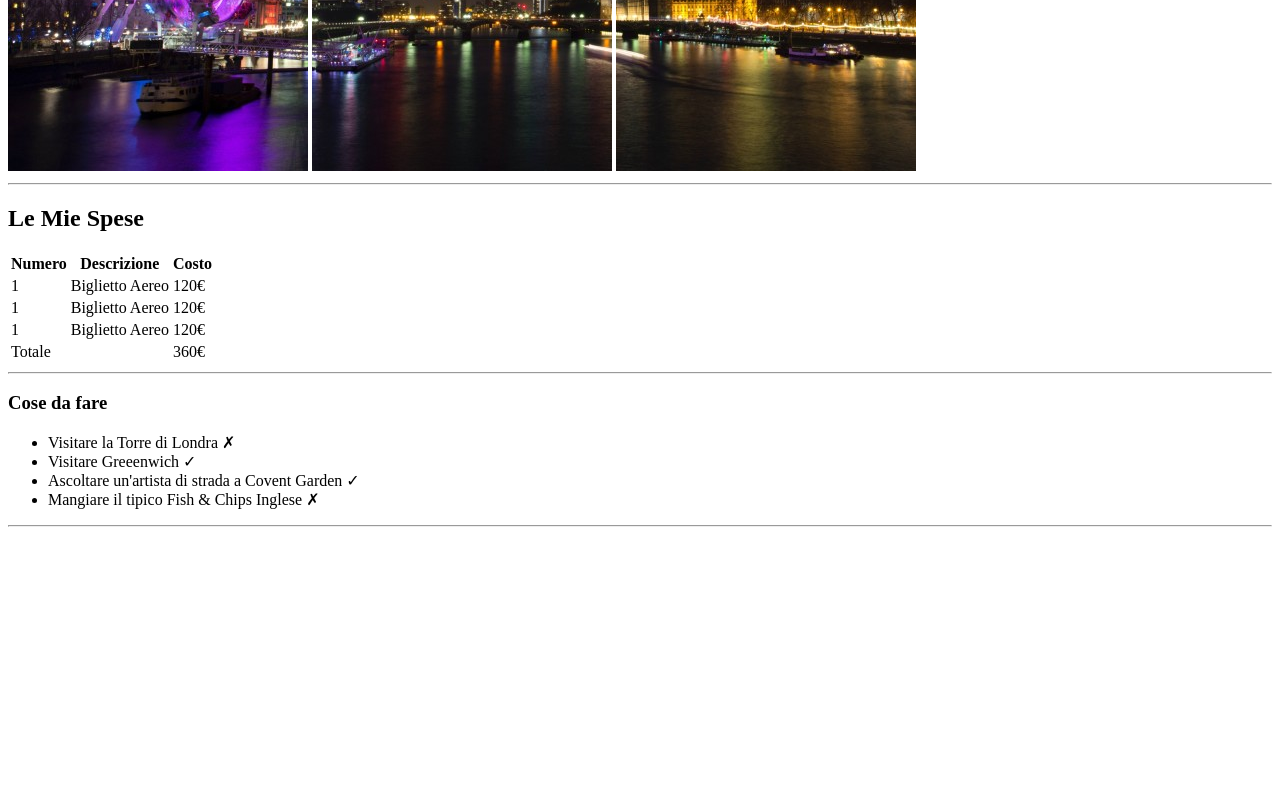
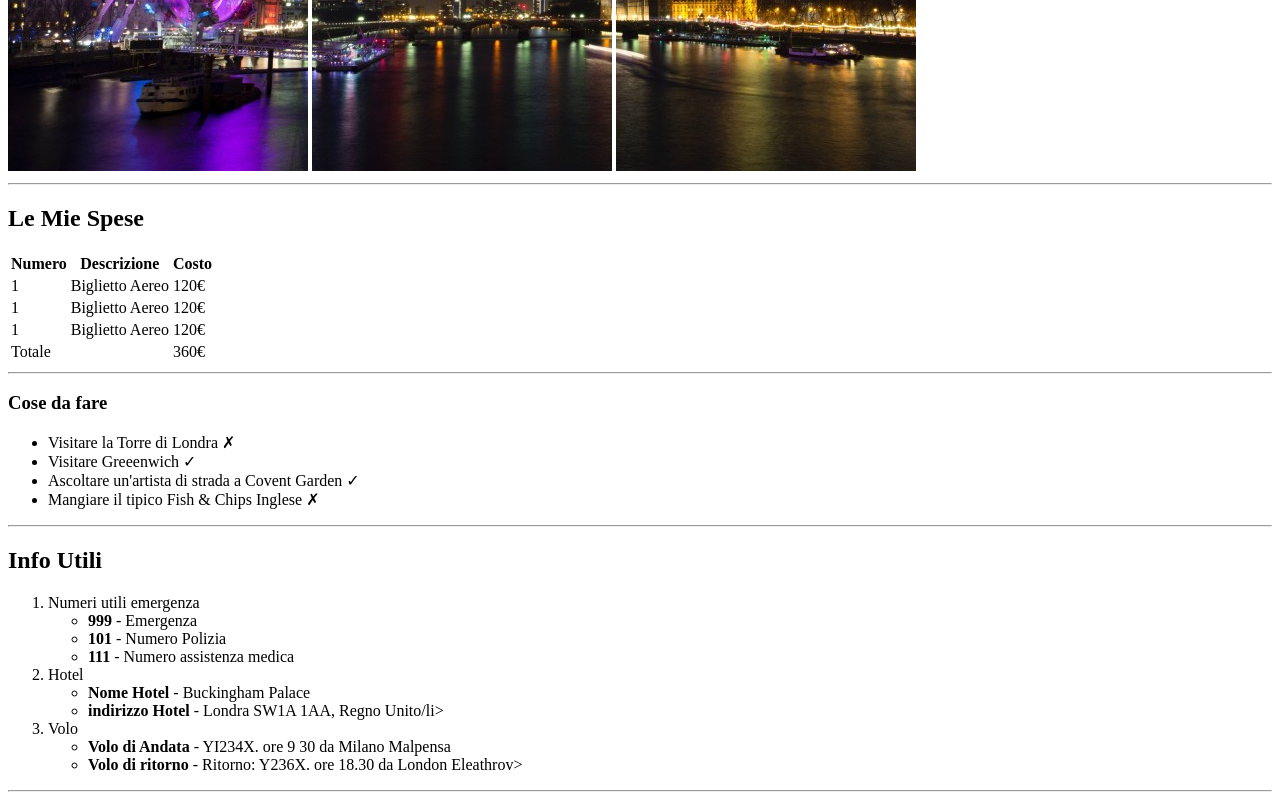
Before and after one commit to luciobo/html-london-trip, a plain HTML site: page index.html in a window 1280 px wide. Shown: the part 509-1309 px from the top of the page. Before the commit the page ends 1044 px from the top, so only its background shows below. Drawn offline with Linux system fonts and the light colour scheme.

Commit message:
sezione info utili ultimata

```diff
--- a/index.html
+++ b/index.html
@@ -76,6 +76,38 @@
             <hr>
          </section>
 
+         <section> <!-- sezxione info utili -->
+            <h2>Info Utili</h2>
+            <ol>
+                <li>
+                    <span>Numeri utili emergenza</span>
+                    <ul>
+                        <li><strong>999</strong> - Emergenza</li>
+                        <li><strong>101</strong> - Numero Polizia</li>
+                        <li><strong>111</strong> - Numero assistenza medica</li>
+                    </ul>
+                </li>
+
+                <li>
+                    <span>Hotel</span>
+                    <ul>
+                        <li><strong>Nome Hotel</strong> - Buckingham Palace</li>
+                        <li><strong>indirizzo Hotel</strong> - Londra SW1A 1AA, Regno Unito/li>
+                    </ul>
+                </li>
+
+                <li>
+                    <span>Volo</span>
+                    <ul>
+                        <li><strong>Volo di Andata</strong> - YI234X. ore 9 30 da Milano Malpensa</li>
+                        <li><strong>Volo di ritorno</strong> - Ritorno: Y236X. ore 18.30 da London Eleathrov>
+                    </ul>
+                </li>
+            </ol>
+            <hr>
+         </section>
+
+
 
     </article>
 
```
